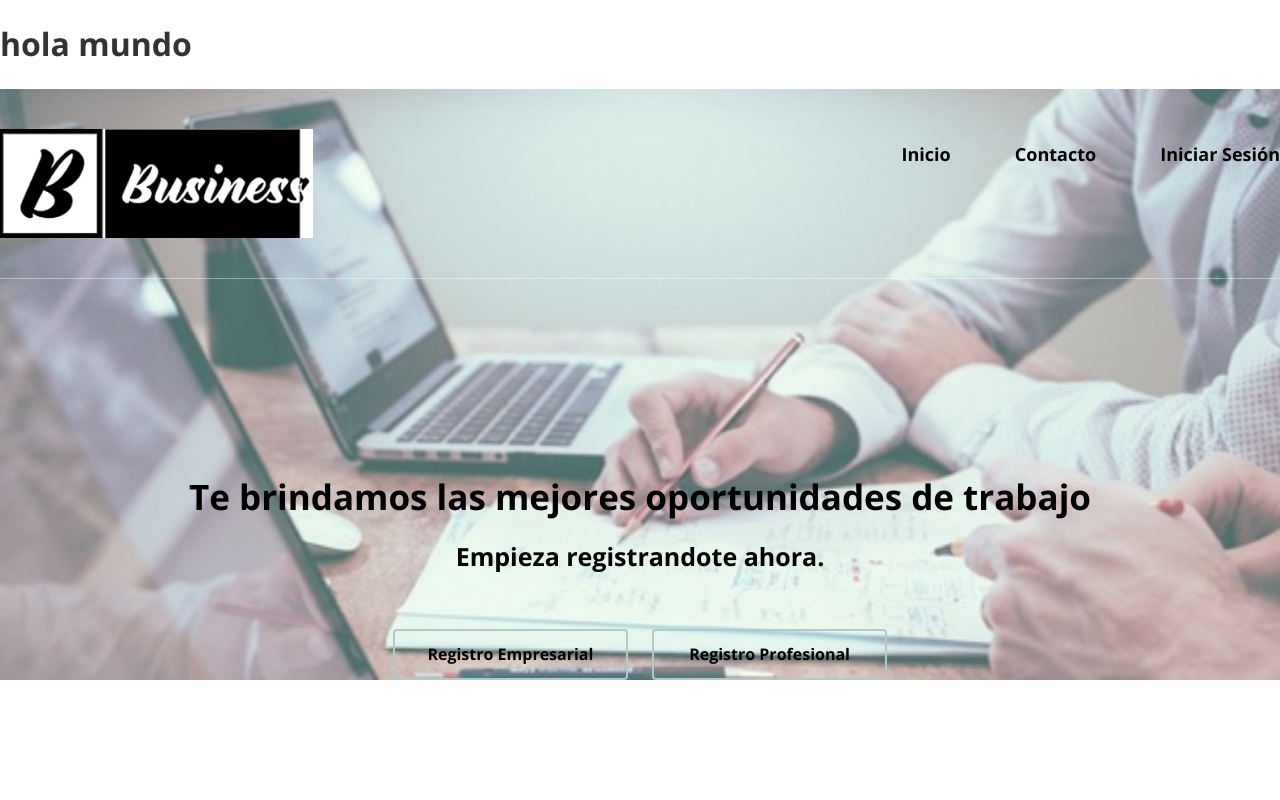
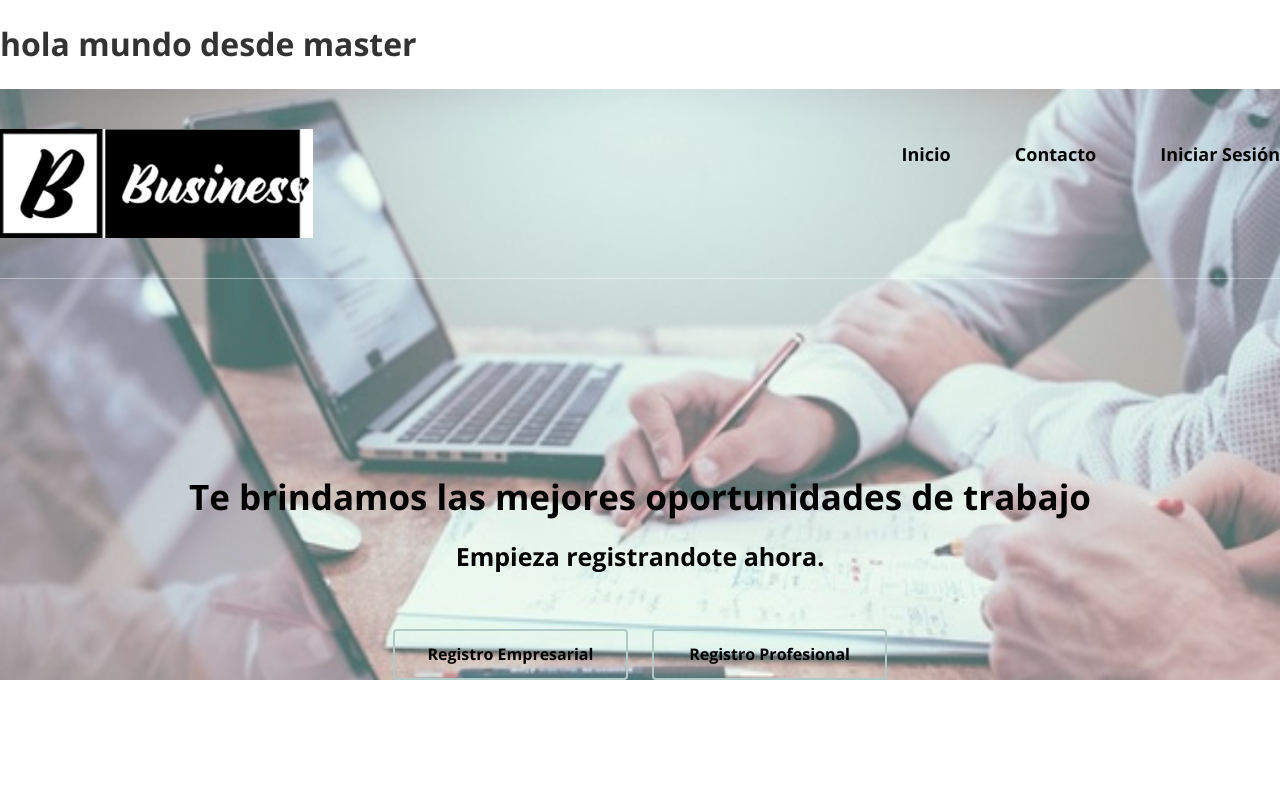
Before and after one commit to DorisSa/BussinessProyecto, a plain HTML site: page index.html in a window 1280 px wide. Shown: the top 800 px of the page. Drawn offline with nearby package versions, Linux system fonts and the light colour scheme.

Commit message:
hola desde master

```diff
--- a/index.html
+++ b/index.html
@@ -12,7 +12,7 @@
 </head>
 
 <body>
-	<h1>hola mundo</h1>
+	<h1>hola mundo desde master</h1>
 	<header>
 		<div class="container"></div>
 			<div class="row contenedor_logo_menu">
```
